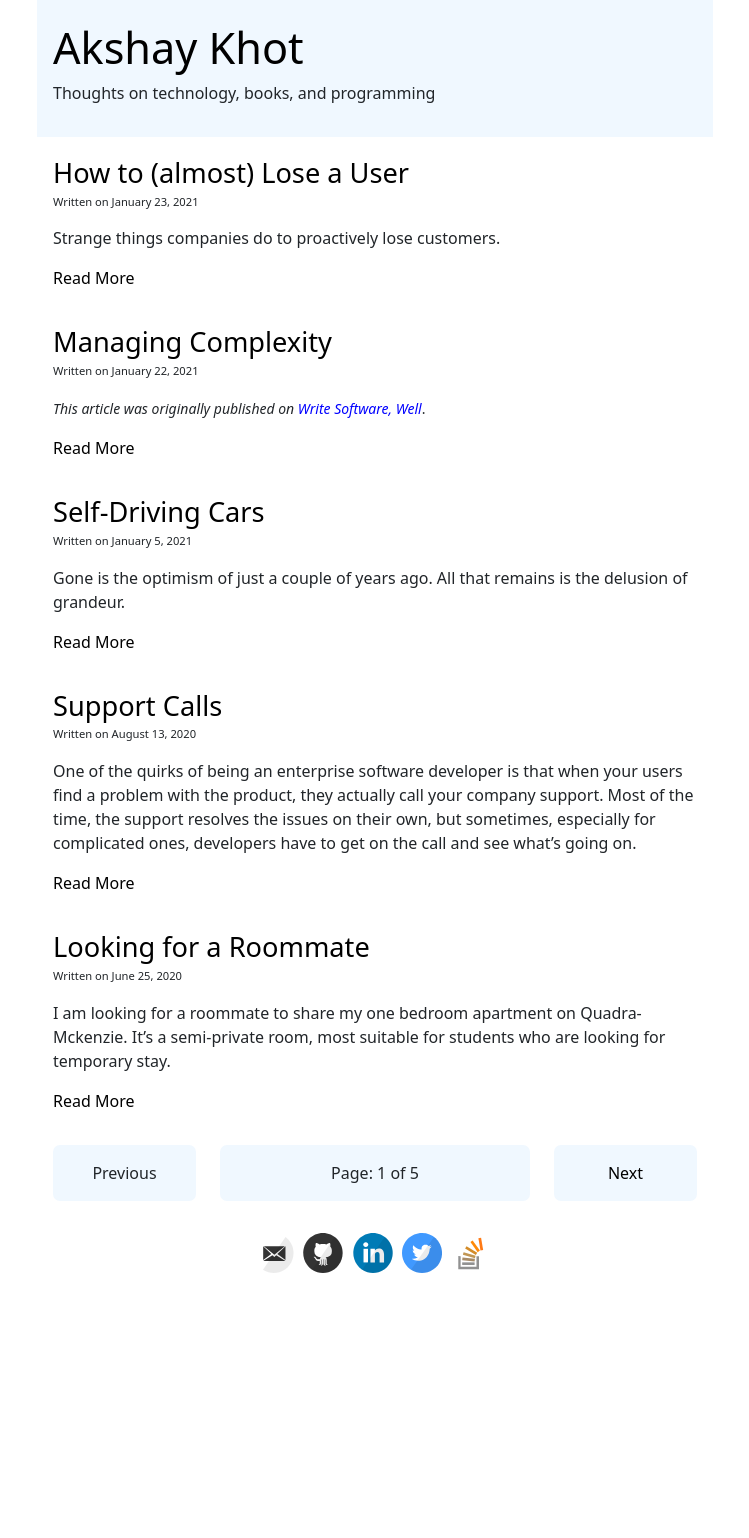
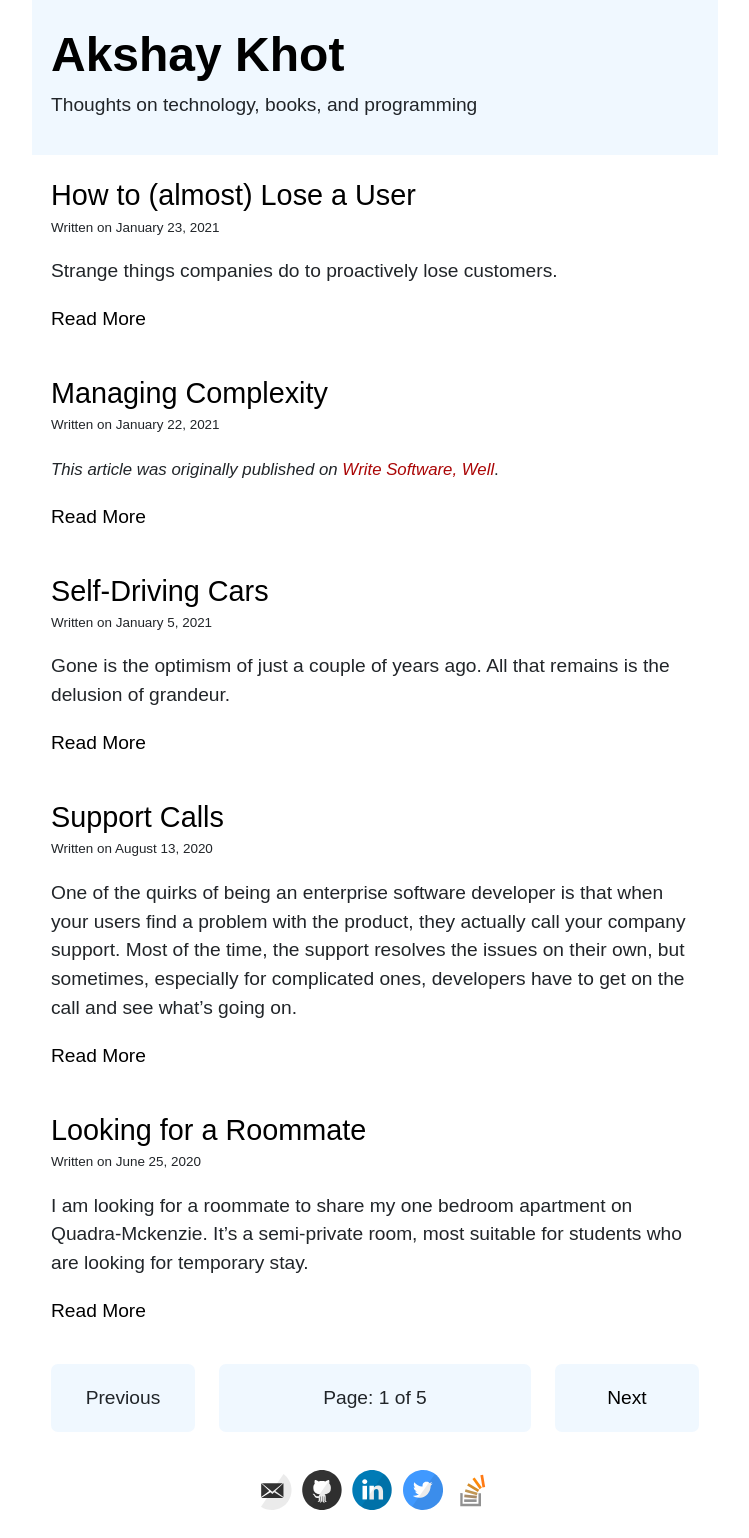
Before and after one commit to akshayKhot/akshayKhot.github.io, a Jekyll site: the page built from index.html, in a window 1280 px wide. Shown: the whole page, without its empty margins (265-1014 px from the left). Built offline with Jekyll 4.4.1, drawn with Linux system fonts in a browser that asks for light colours; the list of posts is cut into pages by our own code; before the commit the page ends 1295 px from its top, so only the background shows below that.

Commit message:
look and feel

```diff
--- a/_sass/_variables.scss
+++ b/_sass/_variables.scss
@@ -18,6 +18,7 @@ $white: #fff;
 $helvetica: Helvetica, Arial, sans-serif;
 $helveticaNeue: "Helvetica Neue", Helvetica, Arial, sans-serif;
 $georgia: Georgia, serif;
+$link-color: #aa0505;
 
 // Mobile breakpoints
 @mixin mobile {
--- a/style.scss
+++ b/style.scss
@@ -13,7 +13,7 @@ a {
 }
 
 a:hover {
-  color: blue;
+  color: $link-color;
   text-decoration: underline;
 }
 
@@ -22,7 +22,10 @@ a:hover {
 }
 
 .container {
-  max-width: 700px;
+  max-width: 37em;
+  line-height: 1.5;
+  font-family: Arial, Helvetica, sans-serif;
+  font-size: 1.2em;
 }
 
 header {
@@ -31,7 +34,8 @@ header {
 
   div.site-info {
     div.site-name {
-      font-size: 2.7em;
+      font-size: 2.5em;
+      font-weight: bold;
     }
 
     p.site-description {}
@@ -40,7 +44,7 @@ header {
   nav {
     a {
       margin-right: 1em;
-      color: blue;
+      color: $link-color;
     }
   }
 }
@@ -52,13 +56,14 @@ main {
     margin-bottom: 2em;
 
     .post-title {
-      font-size: 1.7em;
+      font-size: 1.5em;
+      font-weight: 400;
     }
 
     div.entry {
 
       a {
-        color: blue;
+        color: $link-color;
       }
 
       p {
```
